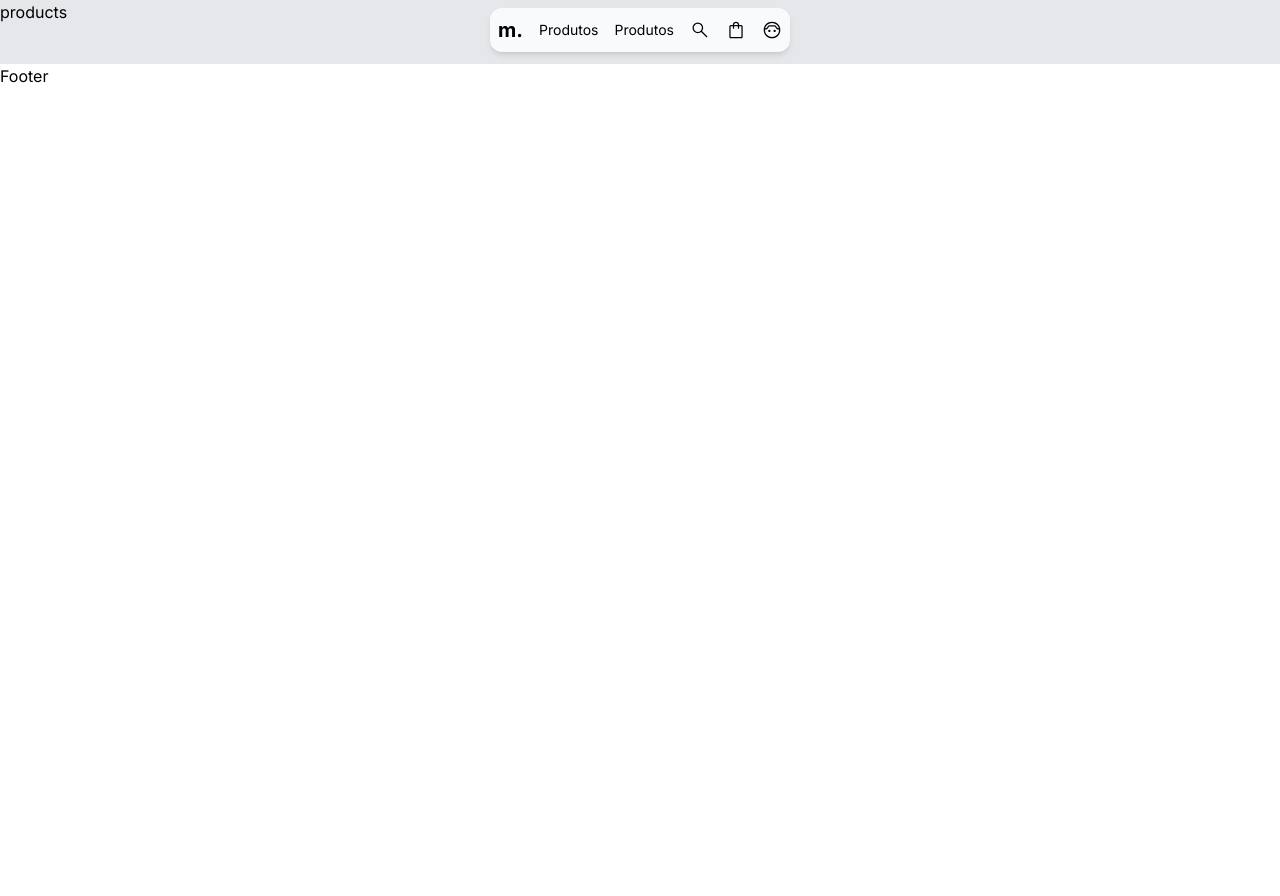
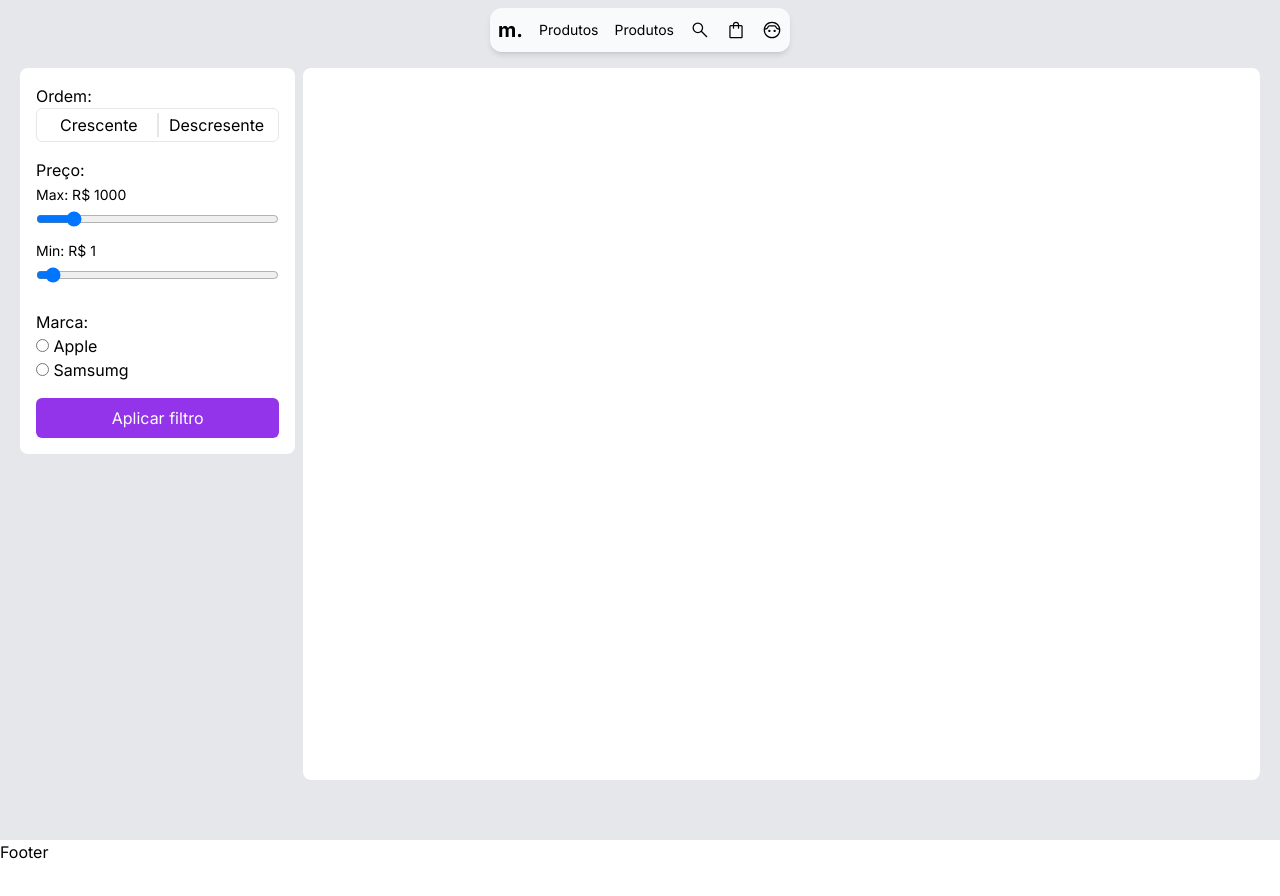
Before and after one commit to Kevinh0o/m.place, a Next.js app: page /products in a window 1280 px wide. Shown: the top 896 px of the page. Before the commit the page ends 800 px from the top, so only its background shows below. Built offline with nearby package versions, Linux system fonts and the light colour scheme.

Commit message:
Feat: Filter selector component.

```diff
--- a/src/app/(market)/products/page.tsx
+++ b/src/app/(market)/products/page.tsx
@@ -1,11 +1,14 @@
-'use client';
+import FilterSelector from "@/client/components/store/filter-selector";
+
 export default function Products() {
 
     return (
-        <div>
-            <p>
-                products
-            </p>
+        <div className="h-screen pt-12 bg-gray-200">
+            <div className="h-full w-full p-5 flex justify-center items-start gap-2">
+                <FilterSelector/>
+                <div className="h-full w-full rounded-lg bg-white p-4 flex justify-between">
+                </div>
+            </div>
         </div>
     )
 }
--- a/src/client/components/input/button.tsx
+++ b/src/client/components/input/button.tsx
@@ -1,10 +1,12 @@
 type Props = {
     children: React.ReactNode;
+    type: 'button' | 'submit' | 'reset';
 }
 
-export default function Button({ children }: Props) {
+export default function Button({ children, type }: Props) {
+
     return (
-        <button className="bg-purple-600 w-full h-10 rounded-md flex
+        <button type={type} className="bg-purple-600 w-full h-10 rounded-md flex
         justify-center items-center text-white">
             {children}
         </button>
--- /dev/null
+++ b/src/client/components/store/filter-selector.tsx
@@ -0,0 +1,92 @@
+'use client';
+import { useEffect, useState } from "react";
+import Button from "../input/button"
+import { useRouter } from "next/navigation";
+
+type Props = {
+}
+
+export default function FilterSelector() {
+    const [maxPrice, setMaxPrice] = useState<number>(1000);
+    const [minPrice, setMinPrice] = useState<number>(1);
+    const router = useRouter();
+
+    const maxPriceHandler = (e: React.ChangeEvent<HTMLInputElement>) => {
+        setMaxPrice(parseInt(e.target.value));
+    }
+
+    const minPriceHandler = (e: React.ChangeEvent<HTMLInputElement>) => {
+        setMinPrice(parseInt(e.target.value));
+    }
+
+    function handleSubmit(e: React.FormEvent<HTMLFormElement>) {
+        e.preventDefault();
+        router.push('/products?search=&minPrice=0&maxPrice=10000&brand=&sortby=desc&page=1');
+    }
+
+    return (
+        <form className="w-[350px] bg-white rounded-lg p-4 flex flex-col gap-4"
+        onSubmit={handleSubmit}>
+            <div>
+                <p> Ordem: </p>
+                <div className="border rounded-md flex p-1 justify-around">
+                    <div className="h-full w-1/2 flex">
+                        <input id="cres" name="order" type="radio" className="peer w-0 h-0"/>
+                        <label htmlFor="cres" className="h-full w-full peer-checked:font-semibold
+                        cursor-pointer flex justify-center items center border-r">
+                            Crescente
+                        </label>
+                    </div>
+
+                    <div className="h-full w-1/2 flex">
+                        <input id="desc" name="order" type="radio" className="peer w-0 h-0"/>
+                        <label htmlFor="desc" className="h-full w-full peer-checked:font-semibold
+                        cursor-pointer flex justify-center items center border-l">
+                            Descresente
+                        </label>
+                    </div>
+                </div>
+            </div>
+            <div>
+                <p> Preço: </p>
+                <div>
+                    <label className="w-full text-sm"> Max: R$ {maxPrice} </label>
+                    <input type="range"
+                        onChange={maxPriceHandler}
+                        defaultValue={maxPrice}
+                        max={10000}
+                        min={minPrice}
+                        className="border rounded-md w-full p-1 px-2 text-sm">
+                    </input>
+                </div>
+                <div>
+                    <label className="w-full text-sm"> Min: R$ {minPrice} </label>
+                    <input type="range"
+                        onChange={minPriceHandler}
+                        defaultValue={minPrice}
+                        maxLength={1000000}
+                        max={maxPrice}
+                        min={0}
+                        className="border rounded-md w-full p-1 px-2 text-sm">
+                    </input>
+                </div>
+            </div>
+            <div>
+                <p> Marca: </p>
+                <div>
+                    <input type="radio" name="brand" id="apple" className="border rounded-md"/>
+                    <label htmlFor="apple"> Apple </label>
+                </div>
+                <div>
+                    <input type="radio" name="brand" id="samsung" className="border rounded-md"/>
+                    <label htmlFor="samsung"> Samsumg </label>
+                </div>
+            </div>
+            <div>
+                <Button type="submit">
+                    Aplicar filtro
+                </Button>
+            </div>
+        </form>
+    )
+}
```
